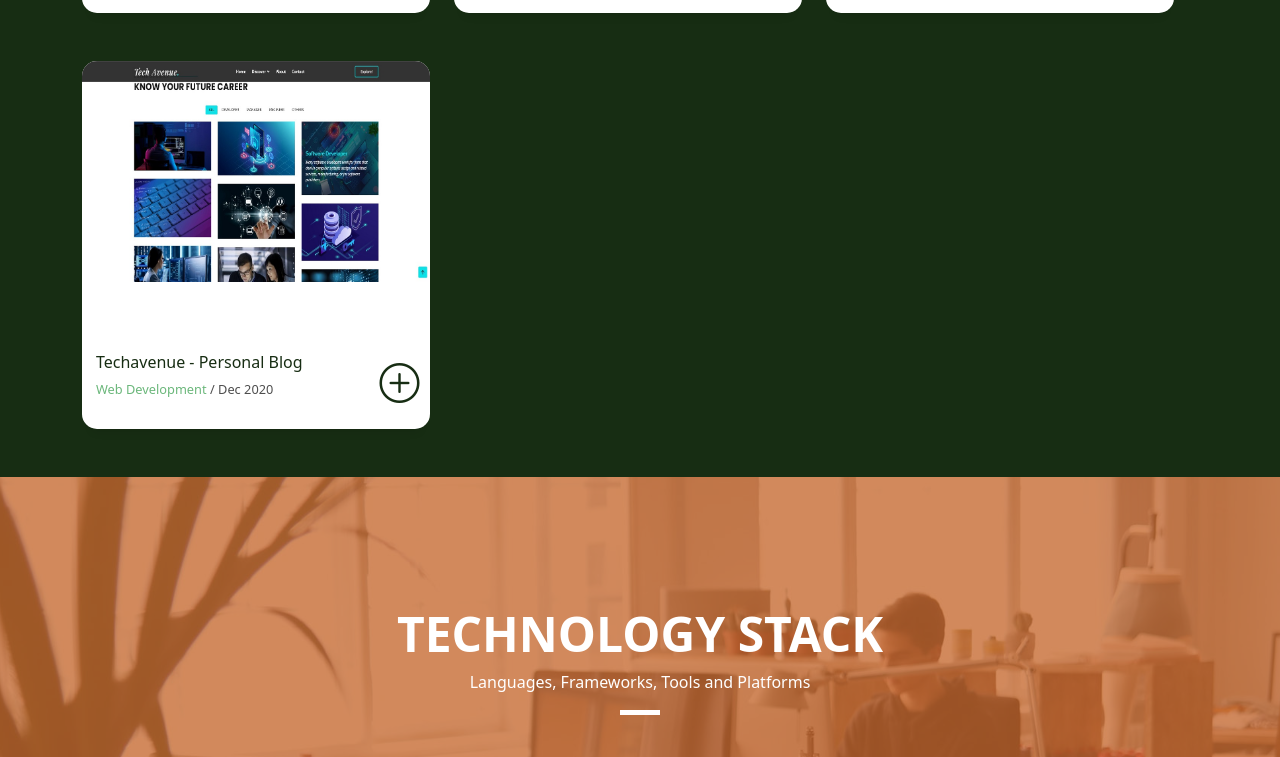
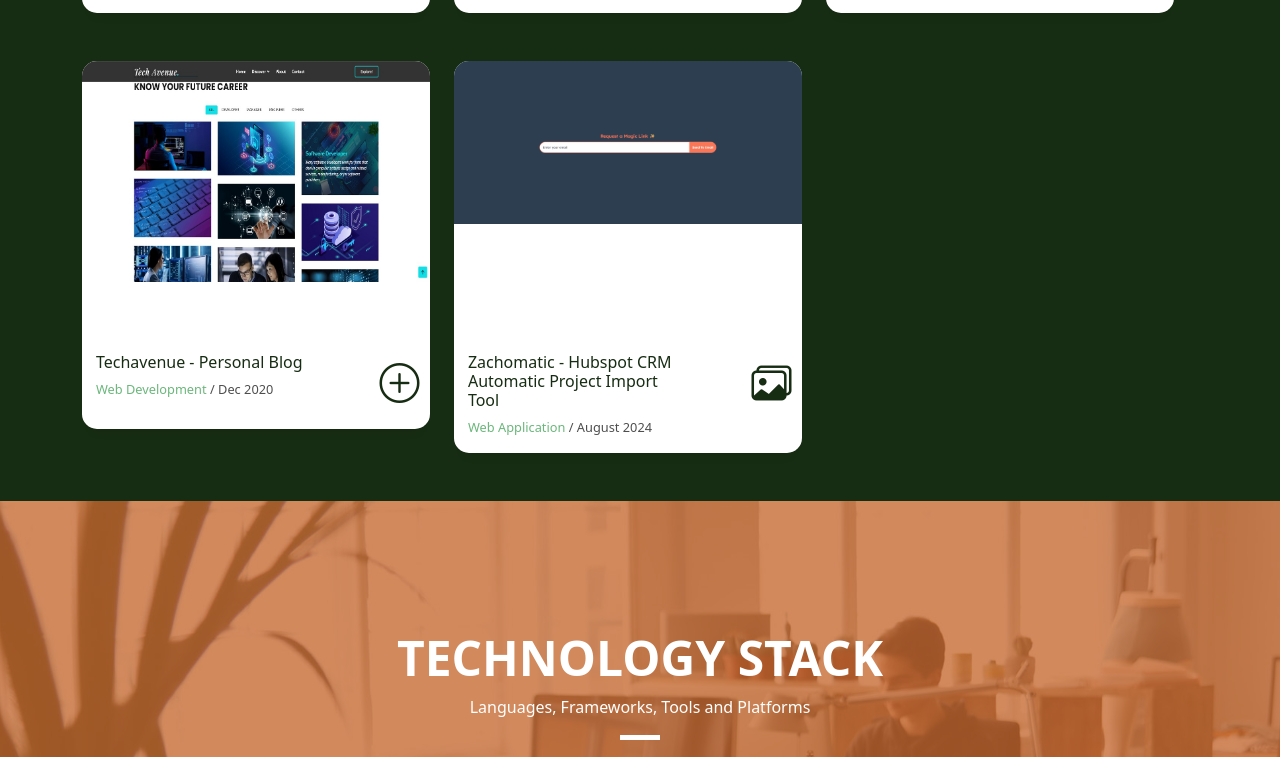
Before and after one commit to marcvaleros/marcvaleros.github.io, a plain HTML site: page Portfolio/index.html in a window 1280 px wide. Shown: the part 2281-3038 px from the top of the page. Drawn offline with nearby package versions, Linux system fonts and the light colour scheme; a web font is replaced by a local one.

Commit message:
added zachomatic to portfolio

```diff
--- a/Portfolio/index.html
+++ b/Portfolio/index.html
@@ -327,6 +327,38 @@
                 </div>
               </div>
             </div>
+            <div class="col-md-4">
+              <div style="border-radius: 15px;" class="work-box">
+                <a href="assets/img/zom-3.png" data-gallery="portfolioGallery" class="portfolio-lightbox">
+                  <div class="work-img" style="border-radius: 15px; height: 260px;">
+                    <img src="assets/img/zom-1.png" alt="" class="img-fluid">
+                  </div>
+                </a>
+                <div class="work-content">
+                  <div class="row">
+                    <div class="col-sm-8">
+                      <h2 class="w-title">Zachomatic - Hubspot CRM Automatic Project Import Tool</h2>
+                      <div class="w-more">
+                        <span class="w-ctegory">Web Application</span> / <span class="w-date">August 2024</span>
+                      </div>
+                    </div>
+                    <div class="col-sm-4">
+                      <div class="w-like">
+                        <a href="#" data-gallery="portfolioGallery" class="portfolio-lightbox">
+                          <span class="bi bi-images"></span>
+                        </a>
+                      </div>
+                    </div>
+                  </div>
+                </div>
+                <!-- Hidden images for lightbox gallery -->
+                <div style="display: none;">
+                  <a href="assets/img/zom-1.png" data-gallery="portfolioGallery" class="portfolio-lightbox"></a>
+                  <a href="assets/img/zom-2.png" data-gallery="portfolioGallery" class="portfolio-lightbox"></a>
+                  <a href="assets/img/zom-4.png" data-gallery="portfolioGallery" class="portfolio-lightbox"></a>
+                </div>
+              </div>
+            </div>
 
           </div>
 
@@ -382,7 +414,7 @@
               <div class="service-content">
                 <h2 class="s-title">Web Development</h2>
                 <p class="s-description text-center">
-                  Building and maintenance of websites; it’s the work that happens behind the scenes to make a website look great, work fast and perform well with a seamless user experience.
+                  Building and maintenance of websites; it's the work that happens behind the scenes to make a website look great, work fast and perform well with a seamless user experience.
                 </p>
               </div>
             </div>
```
Also changed, not shown: Portfolio/assets/img/ZOM-1.png (added), Portfolio/assets/img/ZOM-2.png (added), Portfolio/assets/img/ZOM-3.png (added), Portfolio/assets/img/ZOM-4.png (added).
